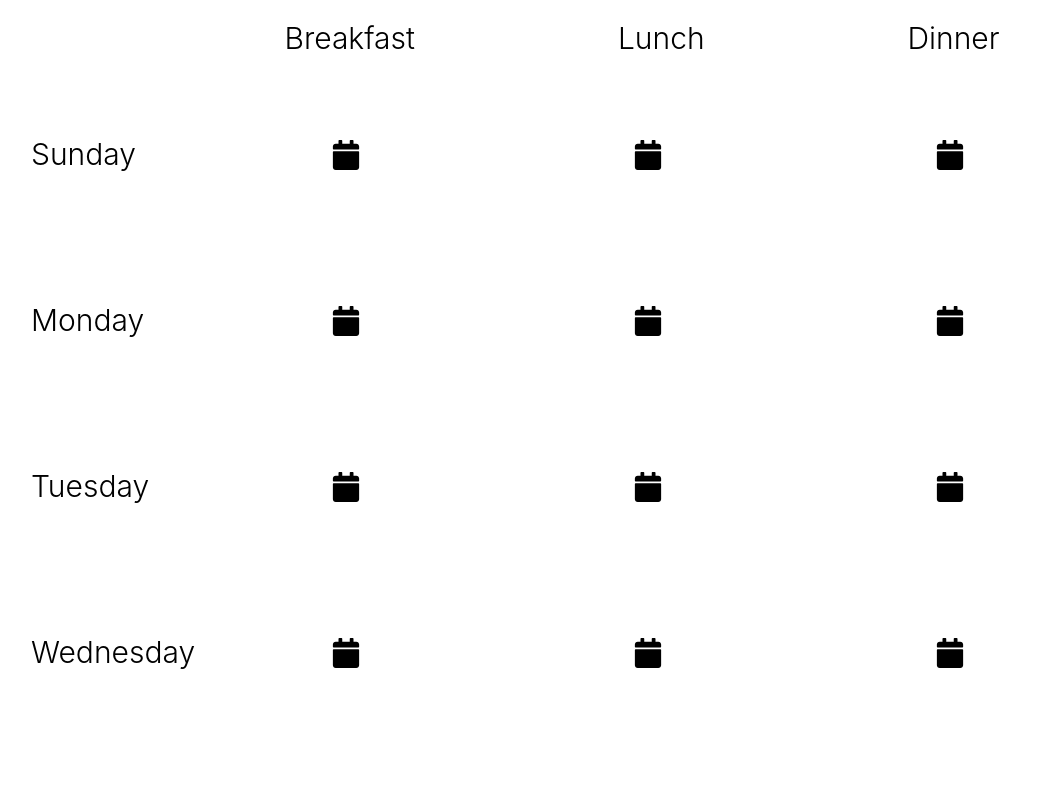
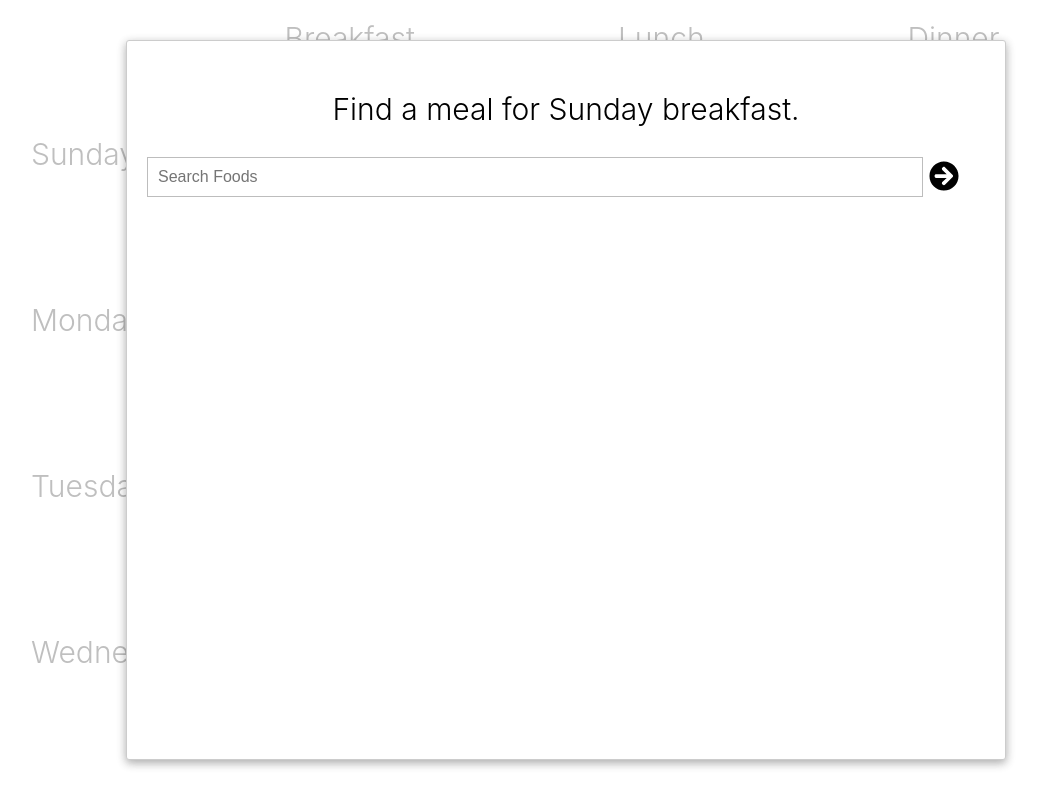
Before and after one commit to Devops555/meal-tracking-app, a React (Create React App) app: page / in a window 1280 px wide. Both pictures are taken after a click on the button 420 px from the left and 147 px from the top of the page. Shown: the top 800 px of the page, without its empty margins (74-1116 px from the left). Built offline with nearby package versions, Linux system fonts and the light colour scheme.

Commit message:
feat: more funtional to component

```diff
--- a/src/components/App.js
+++ b/src/components/App.js
@@ -3,10 +3,53 @@
 import { addRecipe, removeFromCalendar } from '../actions'
 import { capitalize } from '../utils/helpers'
 import { FaCalendar } from "react-icons/fa"
+import Modal from 'react-modal'
+import { FaArrowCircleRight } from 'react-icons/fa'
+import Loading from 'react-loading'
+import { fetchRecipes } from '../utils/api'
+import FoodList from './FoodList'
+
 
 class App extends Component {
+  state = {
+    foodModalOpen: false,
+    meal: null,
+    day: null,
+    food: null,
+  }
+  openFoodModal = ({ meal, day }) => {
+    this.setState(() => ({
+      foodModalOpen: true,
+      meal,
+      day,
+    }))
+  }
+  closeFoodModal = () => {
+    this.setState(() => ({
+      foodModalOpen: false,
+      meal: null,
+      day: null,
+      food: null,
+    }))
+  }
+  searchFood = (e) => {
+    if (!this.input.value) {
+      return
+    }
+
+    e.preventDefault()
+
+    this.setState(() => ({ loadingFood: true }))
+
+    fetchRecipes(this.input.value)
+      .then((food) => this.setState(() => ({
+        food,
+        loadingFood: false,
+      })))
+  }
   render() {
-    const { calendar, remove } = this.props
+    const { foodModalOpen, loadingFood, food } = this.state
+    const { calendar, selectRecipe, remove } = this.props
     const mealOrder = ['breakfast', 'lunch', 'dinner']
 
 
@@ -35,7 +78,7 @@
                           <img src={meals[meal].image} alt={meals[meal].label}/>
                           <button onClick={() => remove({meal, day})}>Clear</button>
                         </div>
-                      : <button className='icon-btn'>
+                      : <button onClick={() => this.openFoodModal({meal, day})} className='icon-btn'>
                           <FaCalendar size={30}/>
                         </button>}
                   </li>
@@ -44,6 +87,45 @@
             ))}
           </div>
         </div>
+
+        <Modal
+          className='modal'
+          overlayClassName='overlay'
+          isOpen={foodModalOpen}
+          onRequestClose={this.closeFoodModal}
+          contentLabel='Modal'
+        >
+          <div>
+            {loadingFood === true
+              ? <Loading delay={200} type='spin' color='#222' className='loading' />
+              : <div className='search-container'>
+                  <h3 className='subheader'>
+                    Find a meal for {capitalize(this.state.day)} {this.state.meal}.
+                  </h3>
+                  <div className='search'>
+                    <input
+                      className='food-input'
+                      type='text'
+                      placeholder='Search Foods'
+                      ref={(input) => this.input = input}
+                    />
+                    <button
+                      className='icon-btn'
+                      onClick={this.searchFood}>
+                        <FaArrowCircleRight size={30}/>
+                    </button>
+                  </div>
+                  {food !== null && (
+                    <FoodList
+                      food={food}
+                      onSelect={(recipe) => {
+                        selectRecipe({ recipe, day: this.state.day, meal: this.state.meal })
+                        this.closeFoodModal()
+                      }}
+                    />)}
+                </div>}
+          </div>
+        </Modal>
 
       </div>
     )
```
